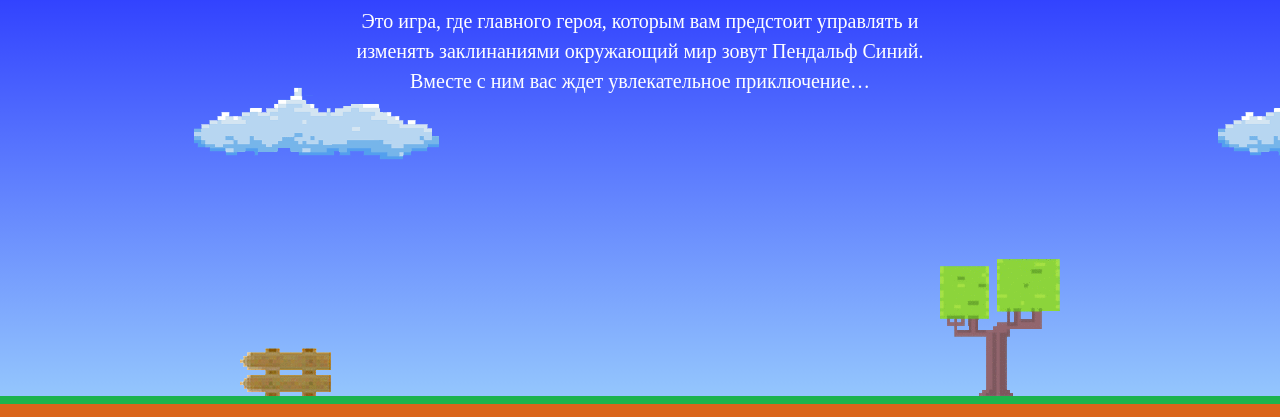
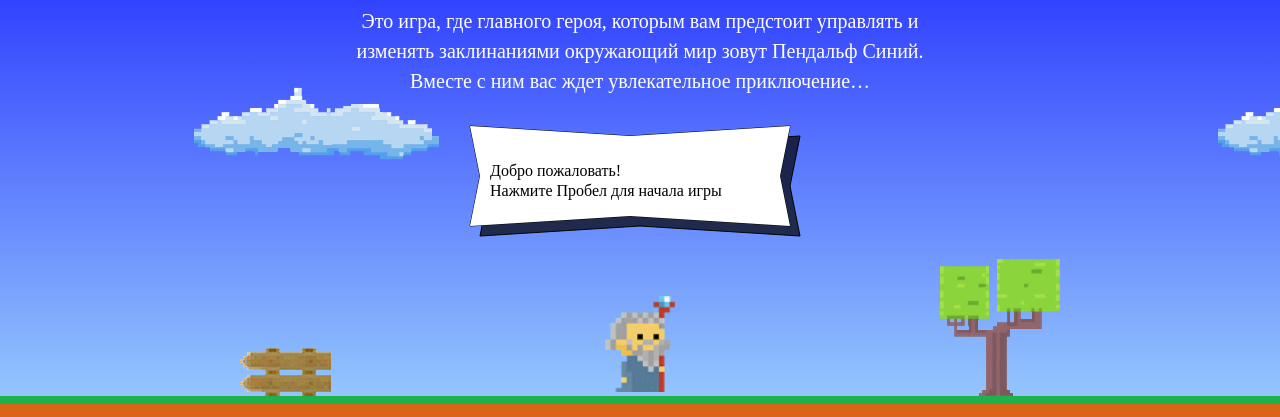
Before and after one commit to sadowsky83/244373-code-and-magick, a website: page index.html in a window 1280 px wide. Shown: the part 203-620 px from the top of the page. Drawn offline with Linux system fonts and the light colour scheme; a web font is replaced by a local one.

Commit message:
Ошибка консоли

```diff
--- a/index.html
+++ b/index.html
@@ -40,8 +40,10 @@
     };
   var wizardSpeed = 3;
   var wizardWidth = 70;
-  var getWizardHeight = 1.337 * wizardWidth;
-  // function getWizardX(width){};
+  // var getWizardHeight = 1.337 * wizardWidth;
+  function getWizardX(width){
+    return width / 2 - wizardWidth / 2;
+  };
   // function getWizardY(height){};
 
 </script>
```
